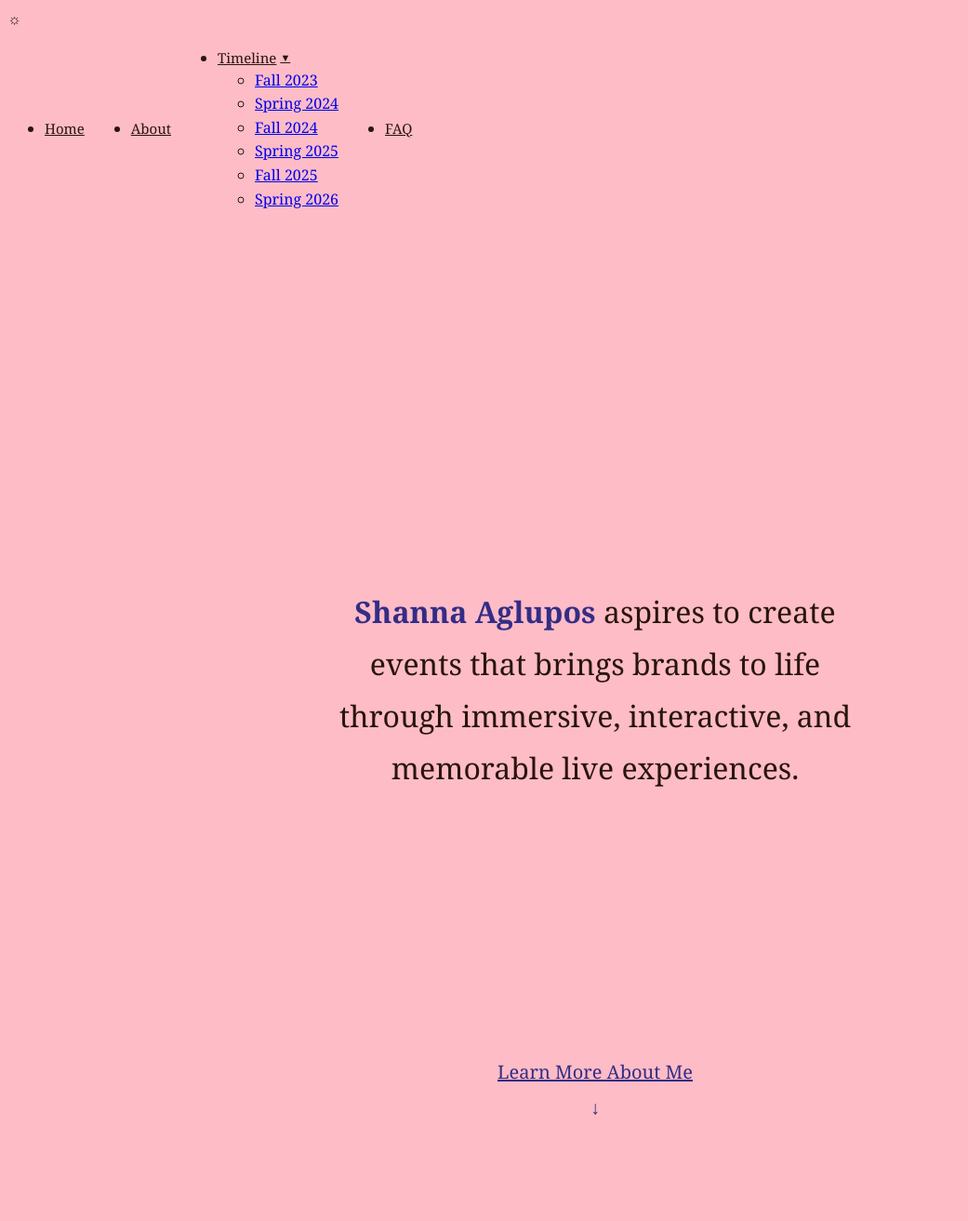
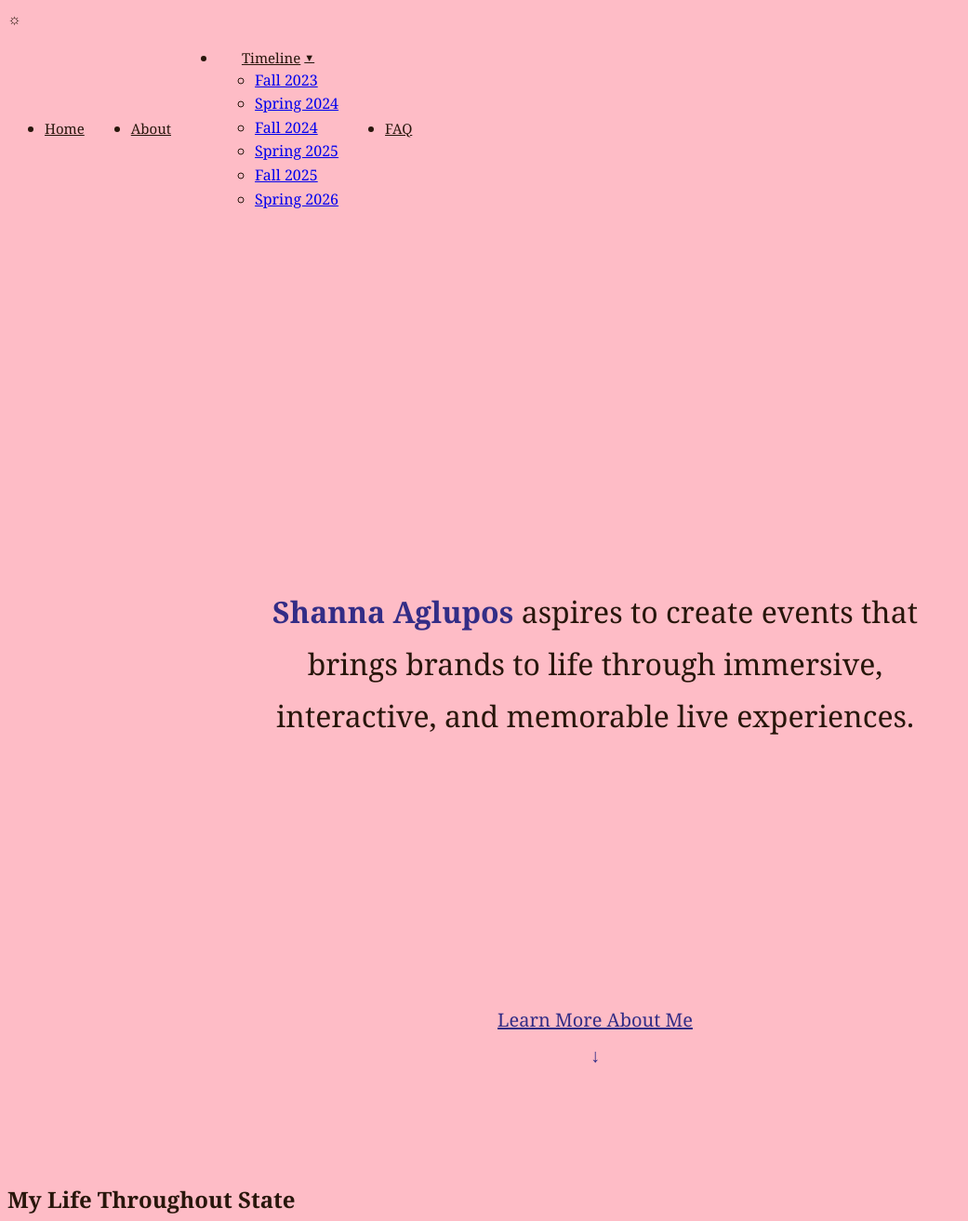
Before and after one commit to saglupos/saglupos-art444, a plain HTML site: page index.html in a window 1280 px wide. Shown: the top 1313 px of the page at 93% size, without its empty margins (0-1041 px from the left). Drawn offline with Linux system fonts and the light colour scheme; a script that the page names is missing.

Commit message:
Update styles.css

```diff
--- a/css/styles.css
+++ b/css/styles.css
@@ -28,6 +28,7 @@
   display: flex;
   flex-direction: row;
   align-items: center;
+ justify-content: center;
   gap: 50px;
 }
 
@@ -40,6 +41,7 @@
   color: var(--text-dark);
   display: flex;
   align-items: center;
+  justify-content: center;
   gap: 4px;
 }
 
@@ -66,7 +68,6 @@
   align-items: center;
   text-align: center;
   gap: 257px;
-  max-width: 600px;
 }
 
 .hero-text-wrapper {
```
